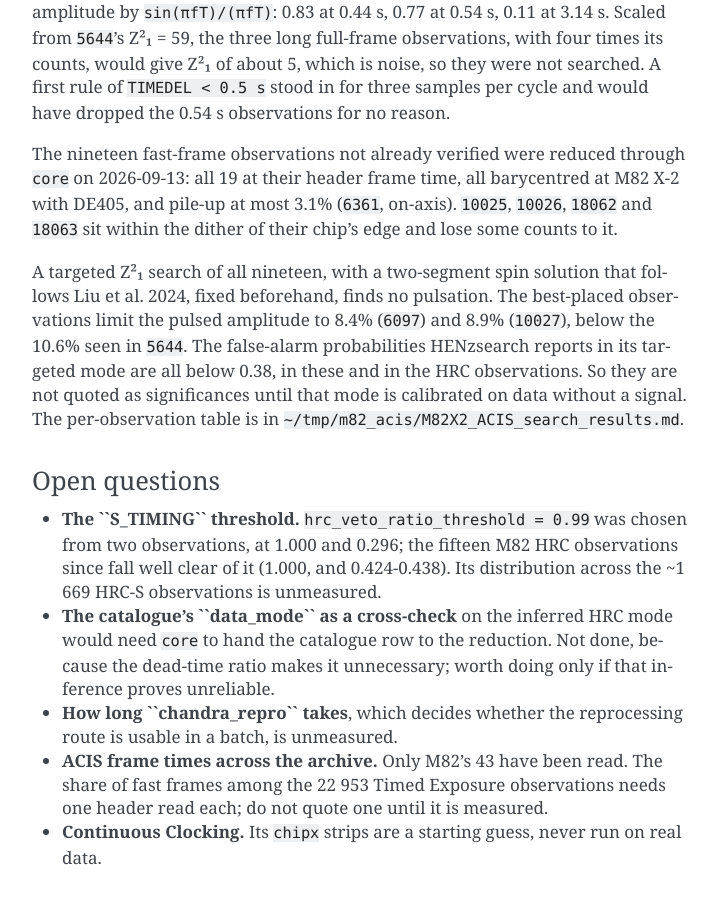
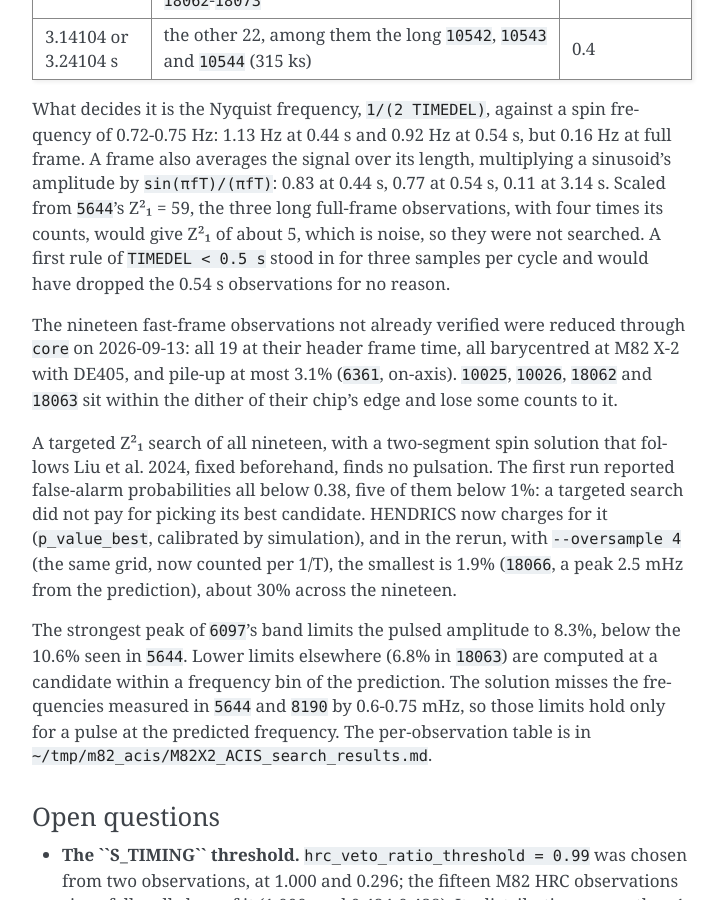
Before and after one commit to matteobachetti/heasarc_retrieve_pipeline, a Sphinx documentation site: the page built from docs/technical_details.rst, in a window 1280 px wide and 900 px high, scrolled down 56552 px. Shown: the whole window, without its empty margins (388-1112 px from the left). Built offline with Sphinx 7.4.7, drawn with Linux system fonts in a browser that asks for light colours; the version number could not be read and is left out; some of the changed text lies outside the part shown.

Commit message:
Record the calibrated M82 X-2 searches and the reduction of 1411 in parts

```diff
--- a/docs/technical_details.rst
+++ b/docs/technical_details.rst
@@ -2394,7 +2394,9 @@
 not matched against known names.
 
 **15 of 16 reduced, and every timing criterion was met.** ``1411`` was refused because it
-was taken in two separate pointings (OBIs), 84 days apart.
+was taken in two separate pointings (OBIs), 84 days apart. Once observations in parts were
+supported it was reduced too, on 2026-09-14: each part barycentred at M82 X-2 with its own
+orbit file, 4.82 and 5.18 ms measured (4.93 ms recorded), 822 and 16 source events.
 
 .. list-table::
    :header-rows: 1
@@ -2440,10 +2442,13 @@
 **No pulsation was detected in any of them**, and none was expected to be: detection was
 never a pass criterion. The search used the settings above plus a prior spin solution
 fixed before looking (HENDRICS ``--known-freq 0.728 --known-fdot -5e-11
---known-pepoch 56682``), over 0.728-0.77 Hz for 2007 and 0.70-0.73 Hz for 2020-21. The best
-single value, ``23463`` at a false-alarm probability of 0.5%, becomes about 6% after 13
-pointings. With 50-170 source events the 90% upper limits on the pulsed amplitude are
-36-100% or more, far above the 5-12% seen with ACIS, so these observations are not
+--known-pepoch 56682``), over 0.728-0.77 Hz for 2007 and 0.70-0.73 Hz for 2020-21. It was
+rerun with the two-segment solution and then with the calibrated false-alarm probability
+described under *Fast-frame ACIS observations of M82*, adding both parts of ``1411``
+(0.728-0.77 Hz). The smallest is then 3.4% (``23463``, a peak 9 mHz from the prediction),
+about 40% across the fifteen searches. With 8-172 source events the 90% upper limits on the
+pulsed amplitude are 29% or more. ``1411``'s first part, 822 events, gives 19.9% at the
+predicted frequency. All are above the 5-12% seen with ACIS, so these observations are not
 sensitive enough to rule the pulsation out. The per-observation table, commands and logs
 are kept outside the repository, in ``~/tmp/m82_hrc/M82X2_HRC_search_results.md``.
 
@@ -2489,11 +2494,17 @@
 sit within the dither of their chip's edge and lose some counts to it.
 
 A targeted Z²₁ search of all nineteen, with a two-segment spin solution that follows Liu et al.
-2024, fixed beforehand, finds no pulsation. The best-placed observations limit the pulsed amplitude
-to 8.4% (``6097``) and 8.9% (``10027``), below the 10.6% seen in ``5644``. The false-alarm
-probabilities HENzsearch reports in its targeted mode are all below 0.38, in these and in the
-HRC observations. So they are not quoted as significances until that mode is calibrated on data
-without a signal. The per-observation table is in ``~/tmp/m82_acis/M82X2_ACIS_search_results.md``.
+2024, fixed beforehand, finds no pulsation. The first run reported false-alarm probabilities
+all below 0.38, five of them below 1%: a targeted search did not pay for picking its best
+candidate. HENDRICS now charges for it (``p_value_best``, calibrated by simulation), and in the
+rerun, with ``--oversample 4`` (the same grid, now counted per 1/T), the smallest is 1.9%
+(``18066``, a peak 2.5 mHz from the prediction), about 30% across the nineteen.
+
+The strongest peak of ``6097``'s band limits the pulsed amplitude to 8.3%, below the 10.6% seen
+in ``5644``. Lower limits elsewhere (6.8% in ``18063``) are computed at a candidate within a
+frequency bin of the prediction. The solution misses the frequencies measured in ``5644`` and
+``8190`` by 0.6-0.75 mHz, so those limits hold only for a pulse at the predicted frequency. The
+per-observation table is in ``~/tmp/m82_acis/M82X2_ACIS_search_results.md``.
 
 Open questions
 ~~~~~~~~~~~~~~
```
